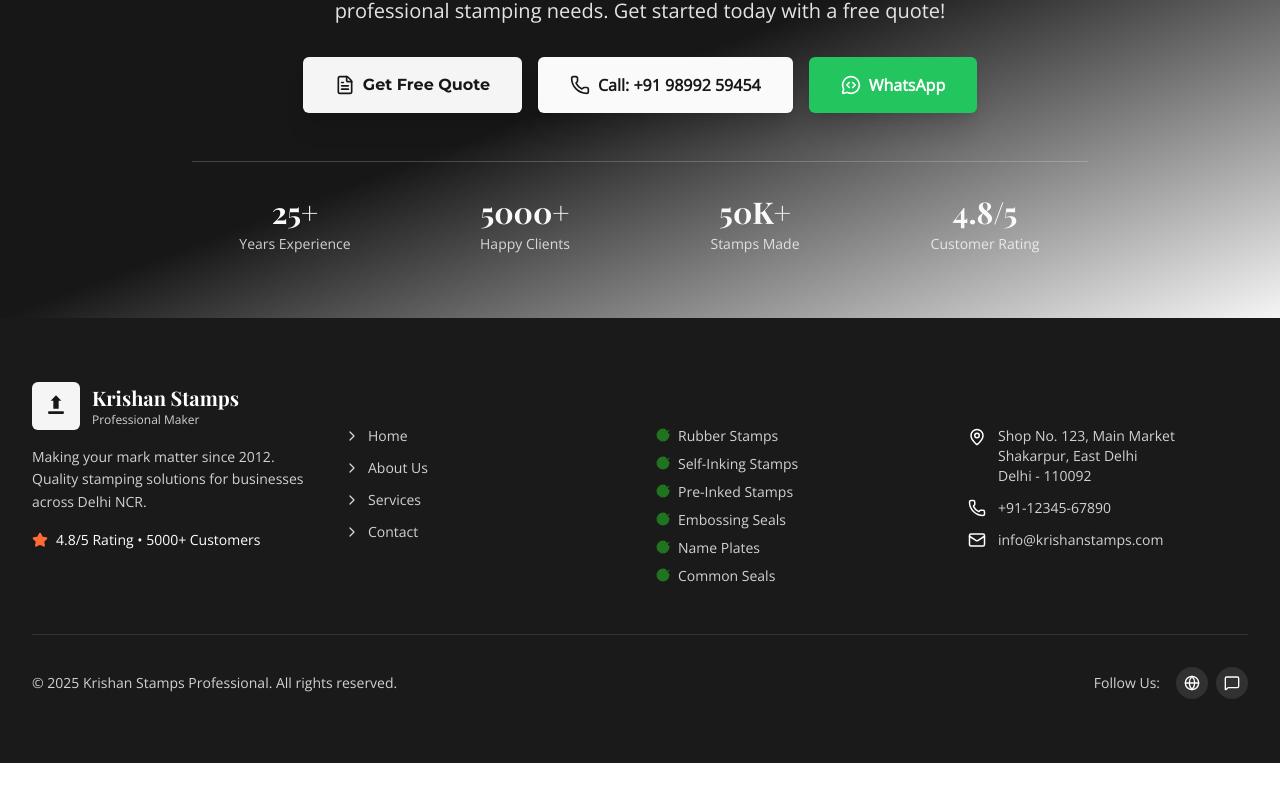
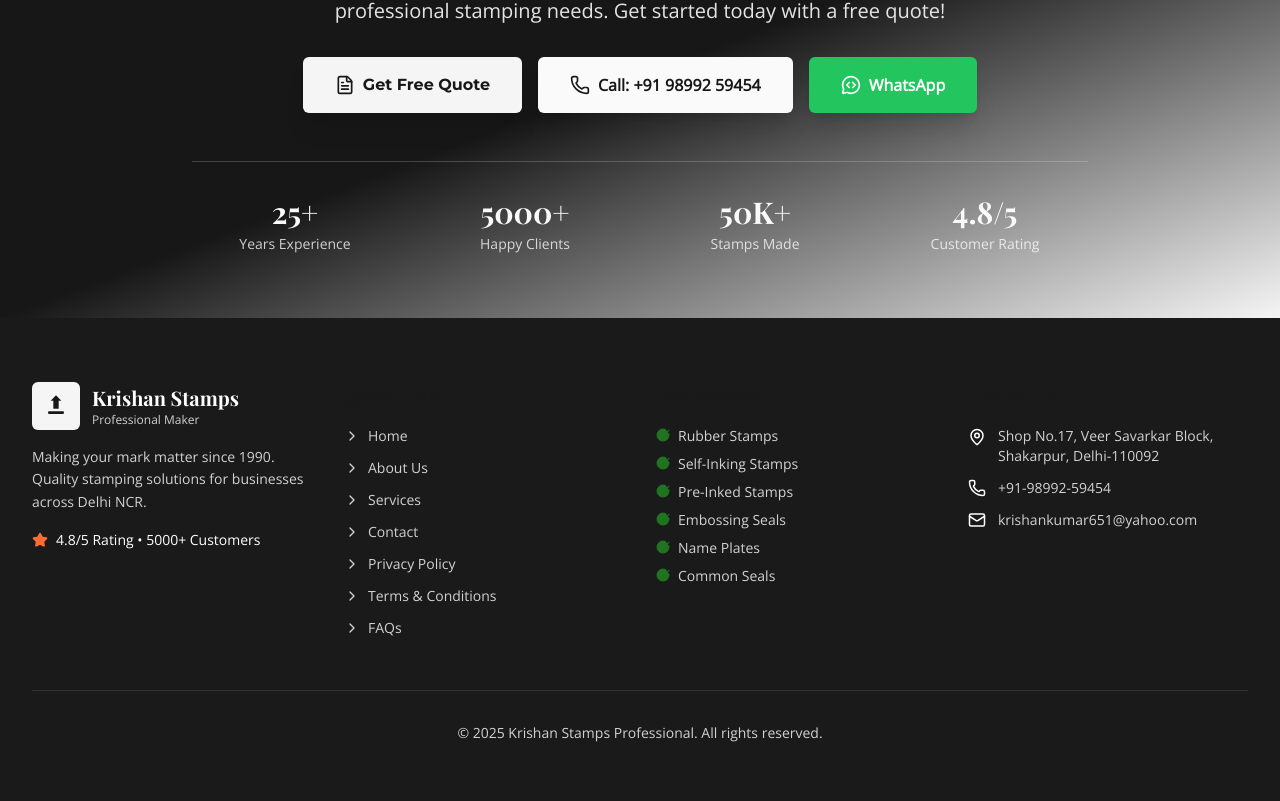
Before and after one commit to dariogeorge21/krishan-stamps, a Next.js app: page / in a window 1280 px wide. Shown: the part 5481-6282 px from the top of the page. Before the commit the page ends 6244 px from the top, so only its background shows below. Built offline with nearby package versions, Linux system fonts and the light colour scheme.

Commit message:
feat: Update footer links and contact information for accuracy

```diff
--- a/components/Footer.tsx
+++ b/components/Footer.tsx
@@ -2,7 +2,7 @@
 
 import { useState, useEffect } from 'react';
 import Link from 'next/link';
-import { Star, ChevronRight, CheckCircle, MapPin, Phone, Mail, Globe, MessageSquare } from 'lucide-react'
+import { Star, ChevronRight, CheckCircle, MapPin, Phone, Mail } from 'lucide-react'
 
 const Footer = () => {
   const [currentYear, setCurrentYear] = useState<number | null>(null);
@@ -12,10 +12,13 @@ const Footer = () => {
   }, []);
 
   const quickLinks = [
-    { label: 'Home', href: '/homepage' },
+    { label: 'Home', href: '/' },
     { label: 'About Us', href: '/about' },
     { label: 'Services', href: '/services' },
     { label: 'Contact', href: '/contact' },
+    { label: 'Privacy Policy', href: '/privacy-policy' },
+    { label: 'Terms & Conditions', href: '/terms-conditions' },
+    { label: 'FAQs', href: '/faqs' },
   ];
 
   const services = [
@@ -63,7 +66,7 @@ const Footer = () => {
               </div>
             </div>
             <p className="font-body text-sm opacity-80 leading-relaxed mb-4">
-              Making your mark matter since 2012. Quality stamping solutions for businesses across Delhi NCR.
+              Making your mark matter since 1990. Quality stamping solutions for businesses across Delhi NCR.
             </p>
             <div className="flex items-center space-x-2">
                 <Star size={16} className="text-warning fill-current" />
@@ -106,22 +109,27 @@ const Footer = () => {
           <div>
             <h3 className="font-headline font-bold text-lg mb-4">Contact Us</h3>
             <div className="space-y-3">
-              <div className="flex items-start space-x-3">
+              <a
+                href="https://maps.app.goo.gl/KYC2xUJGVj7dDtLi9"
+                target="_blank"
+                rel="noopener noreferrer"
+                className="flex items-start space-x-3 hover:text-accent transition-colors"
+              >
                 <MapPin size={18} className="flex-shrink-0 mt-0.5" />
-                <div className="font-body text-sm opacity-80">
-                  Shop No. 123, Main Market<br />Shakarpur, East Delhi<br />Delhi - 110092
+                <div className="font-body text-sm opacity-80 hover:opacity-100">
+                  Shop No.17, Veer Savarkar Block,<br /> Shakarpur, Delhi-110092
                 </div>
-              </div>
+              </a>
               <div className="flex items-center space-x-3">
                 <Phone size={18} className="flex-shrink-0" />
-                <a href="tel:+911234567890" className="font-body text-sm opacity-80 hover:text-accent transition-colors">
-                  +91-12345-67890
+                <a href="tel:+919899259454" className="font-body text-sm opacity-80 hover:text-accent transition-colors">
+                  +91-98992-59454
                 </a>
               </div>
               <div className="flex items-center space-x-3">
                 <Mail size={18} className="flex-shrink-0" />
-                <a href="mailto:info@krishanstamps.com" className="font-body text-sm opacity-80 hover:text-accent transition-colors">
-                  info@krishanstamps.com
+                <a href="mailto:krishankumar651@yahoo.com" className="font-body text-sm opacity-80 hover:text-accent transition-colors">
+                  krishankumar651@yahoo.com
                 </a>
               </div>
             </div>
@@ -129,22 +137,12 @@ const Footer = () => {
         </div>
 
         {/* Bottom Bar */}
-        <div className="border-t border-white/10 pt-8">
-          <div className="flex flex-col md:flex-row items-center justify-between space-y-4 md:space-y-0">
-            <p className="font-body text-sm opacity-80 text-center md:text-left">
-              © {currentYear || '2024'} Krishan Stamps Professional. All rights reserved.
+        <div className="border-t border-white/10 pt-8 text-center">
+          <div className="space-y-4 md:space-y-0">
+            <p className="font-body text-sm opacity-80 text-center md:text-center">
+              © {currentYear || '2026'} Krishan Stamps Professional. All rights reserved.
             </p>
-            <div className="flex items-center space-x-4">
-              <span className="font-body text-sm opacity-80">Follow Us:</span>
-              <div className="flex items-center space-x-2">
-                <a href="#" className="w-8 h-8 bg-white/10 hover:bg-accent rounded-full flex items-center justify-center transition-colors">
-                  <Globe size={16} />
-                </a>
-                <a href="#" className="w-8 h-8 bg-white/10 hover:bg-accent rounded-full flex items-center justify-center transition-colors">
-                  <MessageSquare size={16} />
-                </a>
-              </div>
-            </div>
+
           </div>
         </div>
       </div>
```
